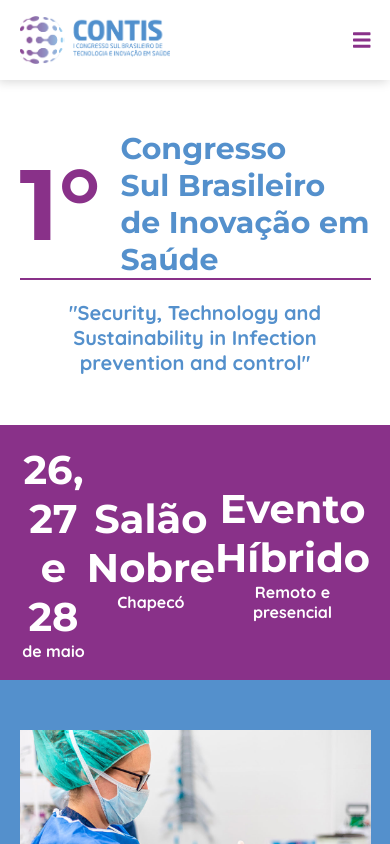
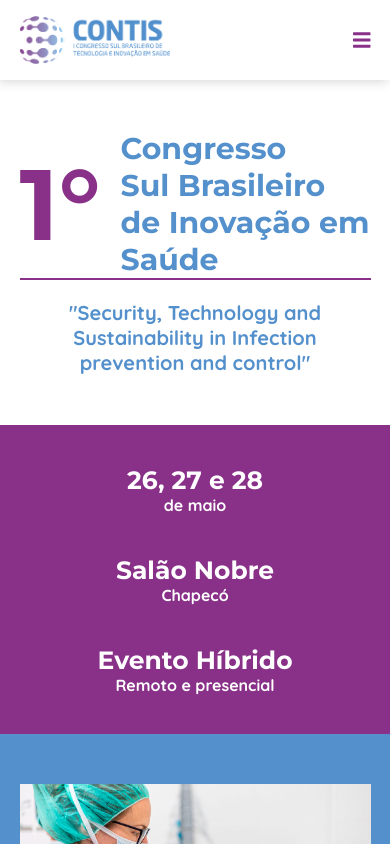
Before and after one commit to pedrohhcunha/congresso, a Next.js app: page / in a window 390 px wide. Shown: the top 844 px of the page. Built offline with nearby package versions, Linux system fonts and the light colour scheme.

Commit message:
Alterando a afaixa de destaque para se adaptar a dispositivos moveis

```diff
--- a/styles/FaixaDestaque.module.scss
+++ b/styles/FaixaDestaque.module.scss
@@ -14,4 +14,17 @@
             font-size: 40px;
         }
     }
+
+    @media screen and (max-width: 500px) {
+        flex-wrap: wrap;
+
+        .info{
+            width: 100%;
+            margin: 20px 0;
+
+            h2{
+                font-size: 25px;
+            }
+        }
+    }
 }
```
